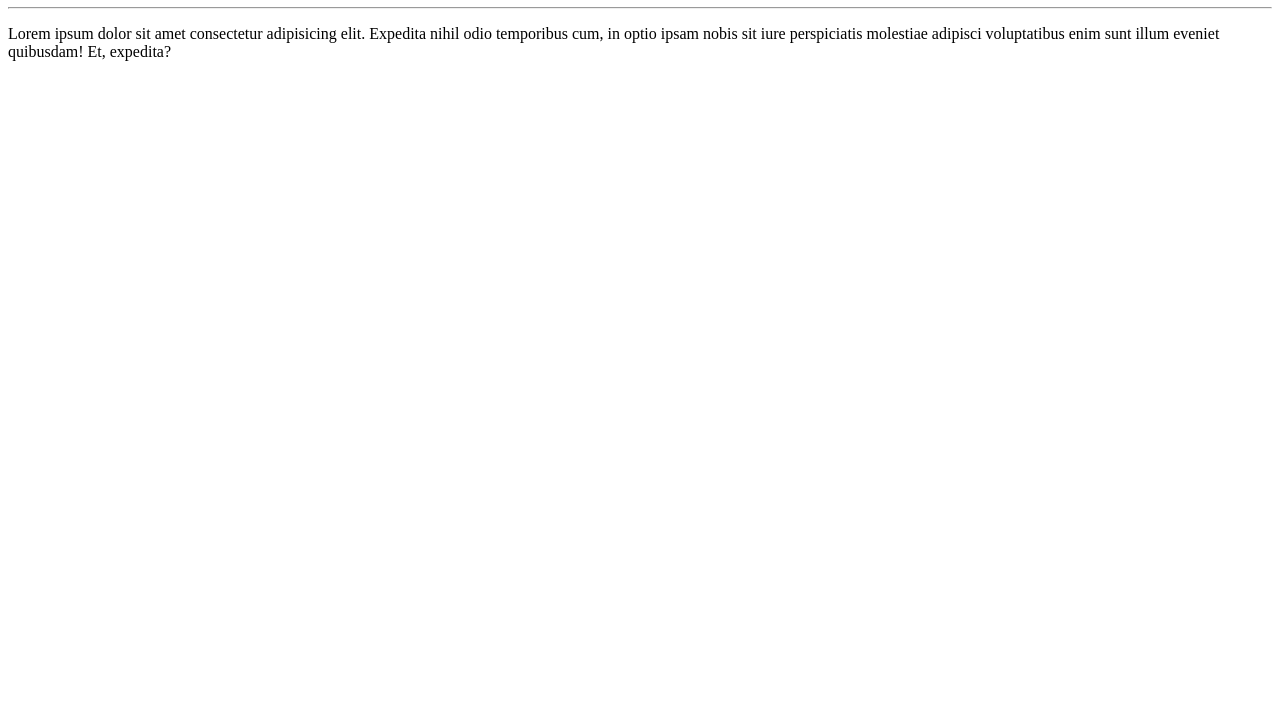
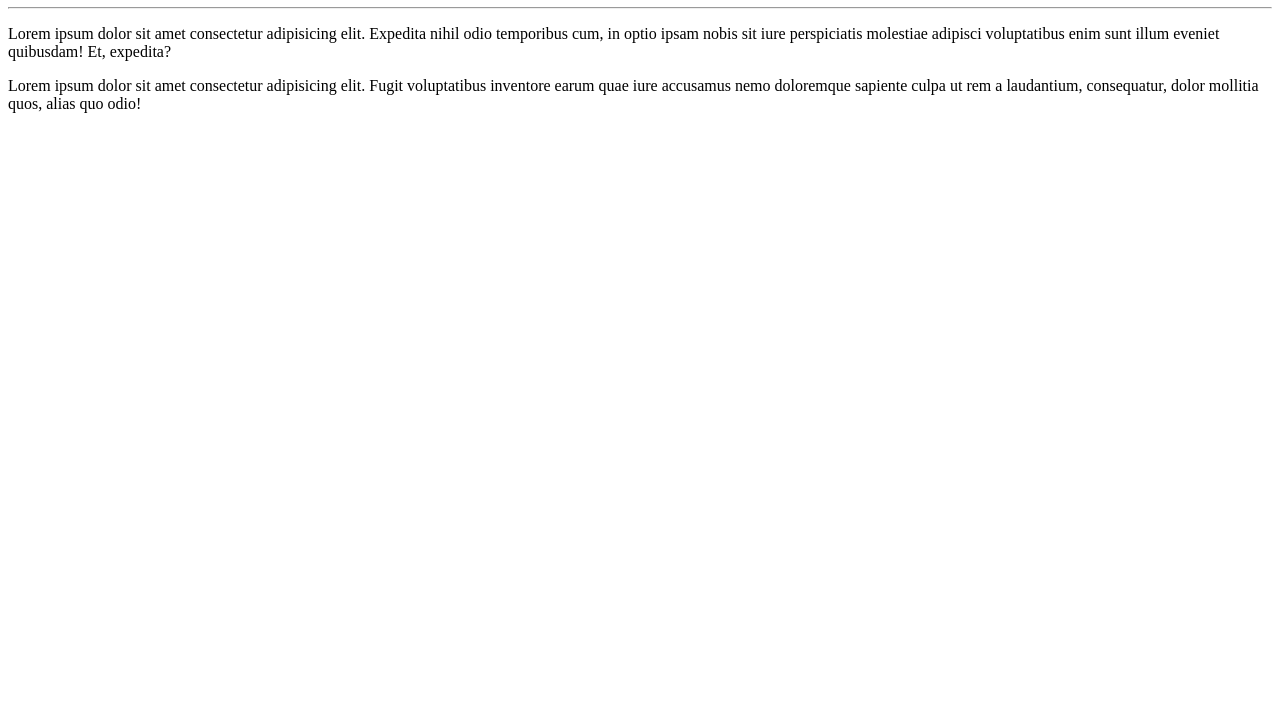
Before and after one commit to MHEntertainment/Ola-Mundo, a plain HTML site: page site-exemplo/index.html in a window 1280 px wide. Shown: the part 73-800 px from the top of the page. Drawn offline with Linux system fonts and the light colour scheme.

Commit message:
adicionei um paragrafo

```diff
--- a/site-exemplo/index.html
+++ b/site-exemplo/index.html
@@ -10,5 +10,6 @@
     <h1>Olá Mundo!</h1>
     <hr>
     <p>Lorem ipsum dolor sit amet consectetur adipisicing elit. Expedita nihil odio temporibus cum, in optio ipsam nobis sit iure perspiciatis molestiae adipisci voluptatibus enim sunt illum eveniet quibusdam! Et, expedita?</p>
+    <p>Lorem ipsum dolor sit amet consectetur adipisicing elit. Fugit voluptatibus inventore earum quae iure accusamus nemo doloremque sapiente culpa ut rem a laudantium, consequatur, dolor mollitia quos, alias quo odio!</p>
 </body>
 </html>
```
